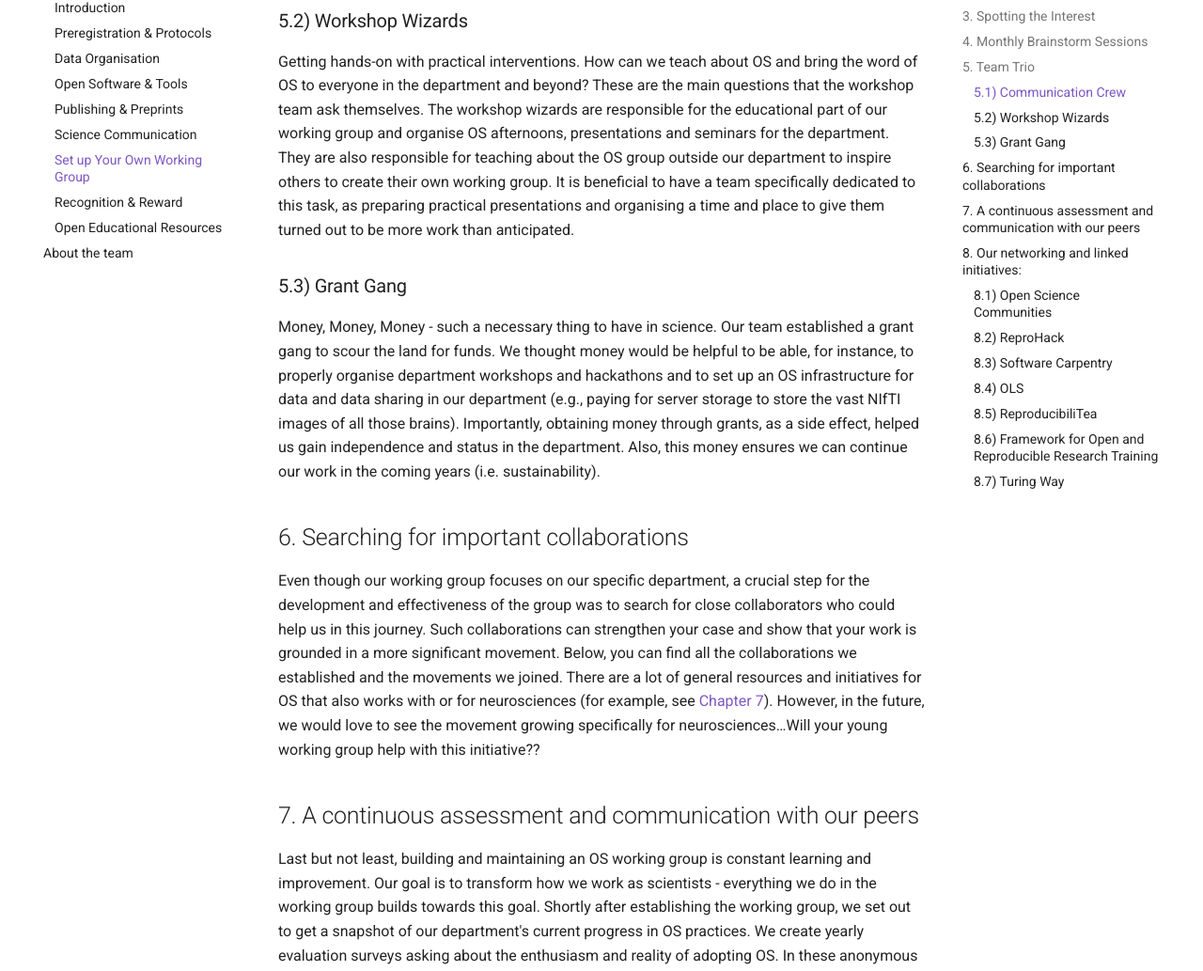
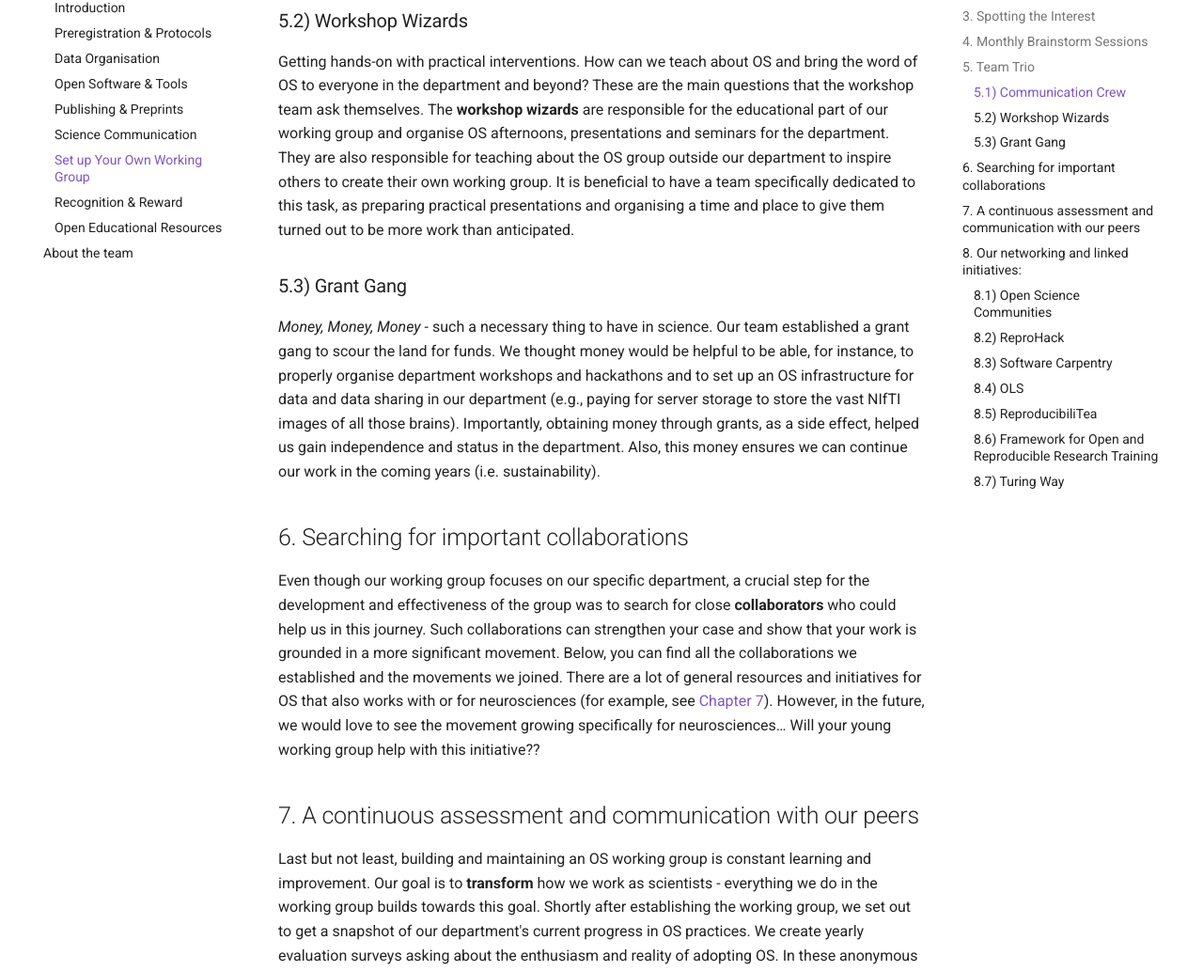
Before and after one commit to ANW-Open-Science/Open-Science-Guidebook-for-Neuroscientists, an MkDocs documentation site: the page built from docs/tabs/7-create_open_science_working_group.md, in a window 1280 px wide and 1400 px high, scrolled down 2551 px. Shown: the part 204-1237 px from the top of the window at 94% size. Built offline with MkDocs 1.6.1 and Material for MkDocs 9.7.7, drawn with Linux system fonts in a browser that asks for light colours; some of the changed text lies outside the part shown.

Commit message:
Update 7-create_open_science_working_group_boldkeywords.md

```diff
--- a/docs/tabs/7-create_open_science_working_group.md
+++ b/docs/tabs/7-create_open_science_working_group.md
@@ -17,7 +17,7 @@ An essential first step in the journey was to obtain the green light from depart
 >*Tip:  If your department leadership is not convinced initially, try to build a case on why OS is important. For instance, politically, OS has become a priority in the Netherlands, and many funding agencies now mandate OS to be taken into account. Also, finding as many people as possible in the department to join your group will help make a case.*
 
 ## 2. Building a Diverse Squad
-What is a working group without enthusiastic, diverse members? Very importantly, we tried right from the start to bring together a dream team representing all facets of the department for a well-rounded approach (students, PIs, technicians, educators, etc). This ensured that every group of the department was on board and that the word of OS could be spread to all corners of the department. This is especially valuable for neuroscience, as it is a diverse field ranging from molecular research to whole-brain network neuroscience. Importantly, this means that the OS practices that need to be implemented depend on the neuroscience subfield (see previous chapters). Strive to represent this diversity in your group and use every member’s expertise!
+What is a working group without enthusiastic, diverse members? Very importantly, we tried right from the start to bring together a **dream team** representing all facets of the department for a well-rounded approach (students, PIs, technicians, educators, etc). This ensured that every group of the department was on board and that the word of OS could be spread to all corners of the department. This is especially valuable for neuroscience, as it is a diverse field ranging from molecular research to whole-brain network neuroscience. Importantly, this means that the OS practices that need to be implemented depend on the neuroscience subfield (see previous chapters). Strive to represent this diversity in your group and use every member’s expertise!
 
 >*Tip: Including members with different (cultural, educational) backgrounds, experience levels, and perspectives greatly helped us get the most out of our ideas. It helped to make well-rounded content relevant for everyone in the department. Also, representing a diverse group made it easier to convince the last non-believers.*
 
@@ -33,24 +33,24 @@ Cue the monthly meet-ups! We brainstormed, laughed a lot, and cooked up a vision
 >*Tip: Meeting every 4 weeks was the right interval to cross things off our to-do lists and not procrastinate our efforts too much. But it takes some time to figure out the right rhythm. Maybe one or two weeks between meetings would suit your group better if you are a smaller group, for example.*
 
 ## 5. Team Trio
-As our group was quite large from the get-go, we quickly noticed that delegating tasks was messy. As a solution, we split into three squads for maximum impact:
+As our group was quite large from the get-go, we quickly noticed that delegating tasks was messy. As a solution, we split into three **squads** for maximum impact:
 
 ### 5.1) Communication Crew
 The communication crew is responsible for events, seminars, and creating a cool bi-monthly newsletter (Find them here[https://osf.io/v9fru/]). We found it very important to continuously show our department what we are currently doing and what we have achieved. Especially since we are running this working group voluntarily, next to our ‘real’ work, our PIs found it essential to know what we invest our time in and whether it is fruitful. Also, the newsletter allowed us to give timely, neuroscience-specific advice and tips in an accessible manner.
 
 
 ### 5.2) Workshop Wizards
-Getting hands-on with practical interventions. How can we teach about OS and bring the word of OS to everyone in the department and beyond? These are the main questions that the workshop team ask themselves. The workshop wizards are responsible for the educational part of our working group and organise OS afternoons, presentations and seminars for the department. They are also responsible for teaching about the OS group outside our department to inspire others to create their own working group. It is beneficial to have a team specifically dedicated to this task, as preparing practical presentations and organising a time and place to give them turned out to be more work than anticipated.
+Getting hands-on with practical interventions. How can we teach about OS and bring the word of OS to everyone in the department and beyond? These are the main questions that the workshop team ask themselves. The **workshop wizards** are responsible for the educational part of our working group and organise OS afternoons, presentations and seminars for the department. They are also responsible for teaching about the OS group outside our department to inspire others to create their own working group. It is beneficial to have a team specifically dedicated to this task, as preparing practical presentations and organising a time and place to give them turned out to be more work than anticipated.
 
 
 ### 5.3) Grant Gang
-Money, Money, Money - such a necessary thing to have in science. Our team established a grant gang to scour the land for funds. We thought money would be helpful to be able, for instance, to properly organise department workshops and hackathons and to set up an OS infrastructure for data and data sharing in our department (e.g., paying for server storage to store the vast NIfTI images of all those brains). Importantly, obtaining money through grants, as a side effect, helped us gain independence and status in the department. Also, this money ensures we can continue our work in the coming years (i.e. sustainability).
+*Money, Money, Money* - such a necessary thing to have in science. Our team established a grant gang to scour the land for funds. We thought money would be helpful to be able, for instance, to properly organise department workshops and hackathons and to set up an OS infrastructure for data and data sharing in our department (e.g., paying for server storage to store the vast NIfTI images of all those brains). Importantly, obtaining money through grants, as a side effect, helped us gain independence and status in the department. Also, this money ensures we can continue our work in the coming years (i.e. sustainability).
 
 ## 6. Searching for important collaborations
-Even though our working group focuses on our specific department, a crucial step for the development and effectiveness of the group was to search for close collaborators who could help us in this journey. Such collaborations can strengthen your case and show that your work is grounded in a more significant movement. Below, you can find all the collaborations we established and the movements we joined. There are a lot of general resources and initiatives for OS that also works with or for neurosciences (for example, see [Chapter 7](chapter7)). However, in the future, we would love to see the movement growing specifically for neurosciences…Will your young working group help with this initiative??
+Even though our working group focuses on our specific department, a crucial step for the development and effectiveness of the group was to search for close **collaborators** who could help us in this journey. Such collaborations can strengthen your case and show that your work is grounded in a more significant movement. Below, you can find all the collaborations we established and the movements we joined. There are a lot of general resources and initiatives for OS that also works with or for neurosciences (for example, see [Chapter 7](chapter7)). However, in the future, we would love to see the movement growing specifically for neurosciences… Will your young working group help with this initiative??
 
 ## 7. A continuous assessment and communication with our peers
-Last but not least, building and maintaining an OS working group is constant learning and improvement. Our goal is to transform how we work as scientists - everything we do in the working group builds towards this goal. Shortly after establishing the working group, we set out to get a snapshot of our department's current progress in OS practices. We create yearly evaluation surveys asking about the enthusiasm and reality of adopting OS. In these anonymous surveys, we ask people’s opinions about our workshops, newsletters and ambitions in general. Then, we use this information to create new content, improve our work and set the focus for the coming year. Apart from this anonymous evaluation, it is even more important to constantly exchange with our peers outside of the group and the department's seniors. We can use them to further improve as they provide guidance and valuable feedback. So don't fear the feedback.
+Last but not least, building and maintaining an OS working group is constant learning and improvement. Our goal is to **transform** how we work as scientists - everything we do in the working group builds towards this goal. Shortly after establishing the working group, we set out to get a snapshot of our department's current progress in OS practices. We create yearly evaluation surveys asking about the enthusiasm and reality of adopting OS. In these anonymous surveys, we ask people’s opinions about our workshops, newsletters and ambitions in general. Then, we use this information to create new content, improve our work and set the focus for the coming year. Apart from this anonymous evaluation, it is even more important to constantly exchange with our peers outside of the group and the department's seniors. We can use them to further improve as they provide guidance and valuable feedback. So don't fear the feedback.
 
 And that’s it! This is our simple guide to creating an OS working group to get things rolling. Of course, this is not a one-size-fits-all approach. Every department works differently and might have different needs, but we hope these first simple steps will help you start thinking about creating your own working group.
 
```
